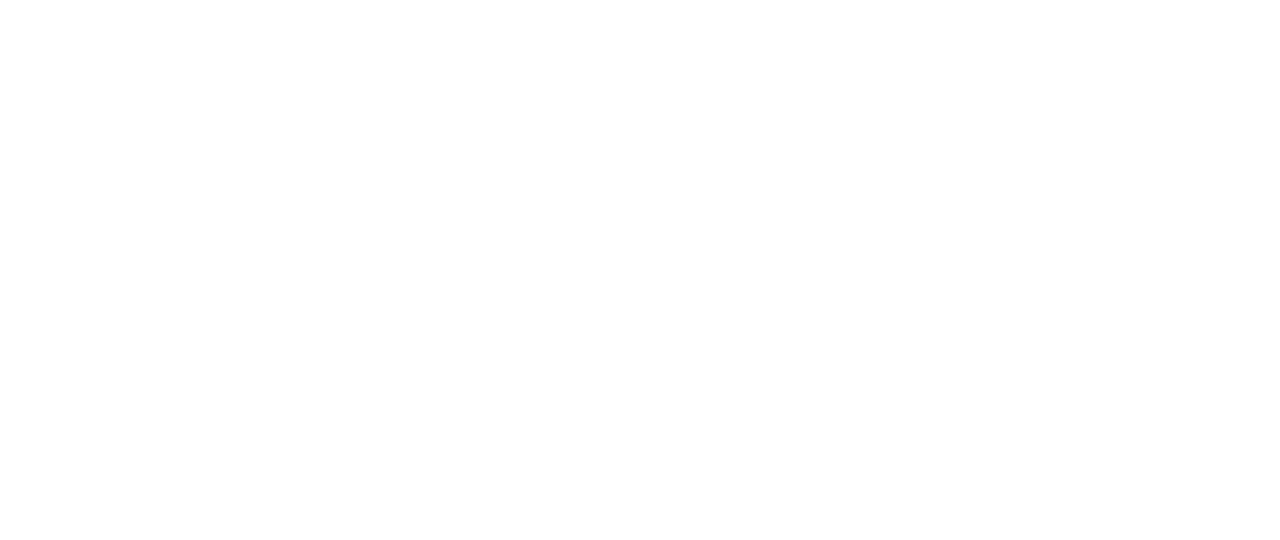
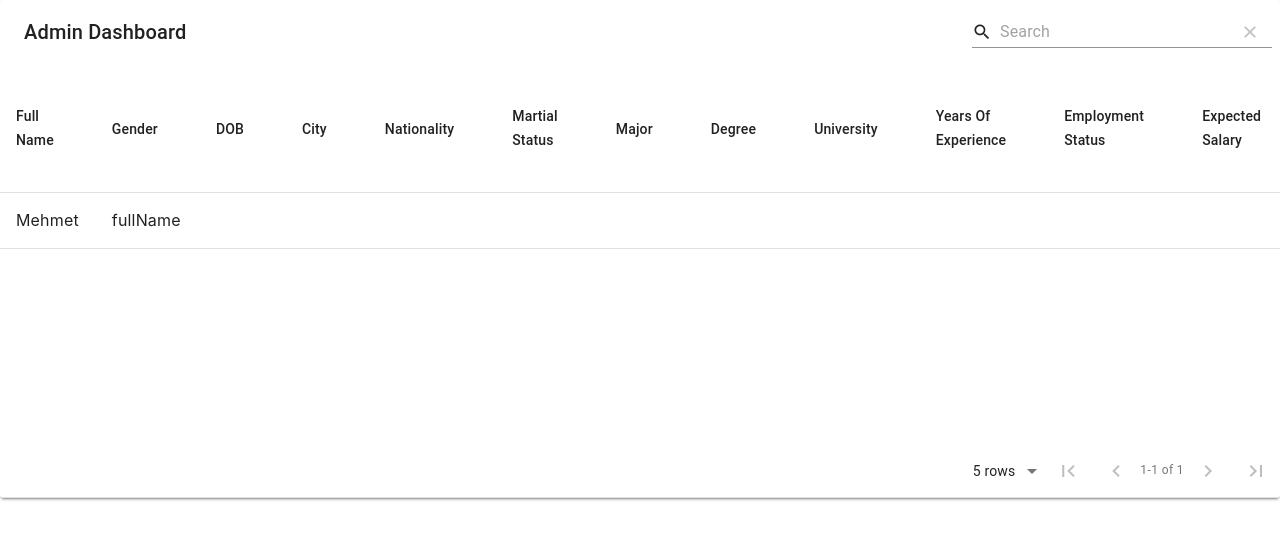
Before and after one commit to kamellababidi/Itcan-Test, a React app: page /dashboard in a window 1280 px wide. Built offline with nearby package versions, Linux system fonts and the light colour scheme.

Commit message:
add dashboard design

```diff
--- a/package.json
+++ b/package.json
@@ -87,8 +87,11 @@
         "webpack-merge": "^4.2.1"
     },
     "dependencies": {
+        "@material-ui/core": "^4.3.3",
+        "@material-ui/icons": "^4.2.1",
         "bootstrap": "^4.3.1",
         "cross-env": "^5.2.0",
+        "material-table": "^1.50.0",
         "react": "^16.8.6",
         "react-bootstrap": "^1.0.0-beta.12",
         "react-dom": "^16.8.6",
--- a/src/cantainers/App/index.js
+++ b/src/cantainers/App/index.js
@@ -4,6 +4,7 @@ import Button from 'react-bootstrap/Button';
 import { Helmet } from 'react-helmet';
 import { Switch, Route } from 'react-router-dom';
 import HomePage from '../HomePage/index';
+import Dashboard from '../Dashboard/index';
 import {Container} from 'react-bootstrap';
 
 const App = () => (
@@ -14,6 +15,7 @@ const App = () => (
         </Helmet>
         <Switch>
             <Route exact path="/" component={HomePage} />
+            <Route exact path="/dashboard" component={Dashboard} />
         </Switch>
     </Container>
 );
--- /dev/null
+++ b/src/cantainers/Dashboard/index.js
@@ -0,0 +1,35 @@
+import React from 'react';
+import { Row, Col, Table } from 'react-bootstrap';
+import MaterialTable from "material-table";
+
+
+const Dashboard = () => (
+    <div className='dashboard-container'>
+        <MaterialTable
+          columns={[
+            { title: "Full Name", field: "fullName" },
+            { title: "Gender", field: "gender" },
+            { title: "DOB", field: "dob" },
+            { title: "City", field: "city" },
+            { title: "Nationality", field: "nationality" },
+            { title: "Martial Status", field: "martialStatus" },
+            { title: "Major", field: "major" },
+            { title: "Degree", field: "degree" },
+            { title: "University", field: "university" },
+            { title: "Years Of Experience", field: "yearsOfExperience" },
+            { title: "Employment Status", field: "employmentStatus" },
+            { title: "Expected Salary", field: "expectedSalary" },
+            { title: "Contact Number", field: "contactNumber" },
+            { title: "Email", field: "email" },
+            { title: "Visa Status", field: "visaStatus" },
+            { title: "Tell us about you", field: "description" },
+          ]}
+          data={[
+            { fullName: "Mehmet", gender: "fullName", birthYear: 1987, birthCity: 63 }
+          ]}
+          title="Admin Dashboard"
+        />
+    </div>
+);
+
+export default Dashboard;
--- /dev/null
+++ b/src/css/dashboard.css
@@ -0,0 +1,2 @@
+.dashboard-container {
+}
--- a/src/index.html
+++ b/src/index.html
@@ -15,6 +15,10 @@
         integrity="sha384-ggOyR0iXCbMQv3Xipma34MD+dH/1fQ784/j6cY/iJTQUOhcWr7x9JvoRxT2MZw1T"
         crossorigin="anonymous"
         />
+        <link
+        rel="stylesheet"
+        href="https://fonts.googleapis.com/icon?family=Material+Icons"
+        />
         <title>tech test</title>
     </head>
 
--- a/src/index.js
+++ b/src/index.js
@@ -22,6 +22,7 @@ import './css/location-container.css'
 import './css/client-container.css'
 import './css/industry-container.css'
 import './css/footer.css'
+import './css/dashboard.css'
 ////////////////////////////////
 
 const GlobalStyle = createGlobalStyle`${reset}`;
```
Also changed, not shown: 2 other files.
